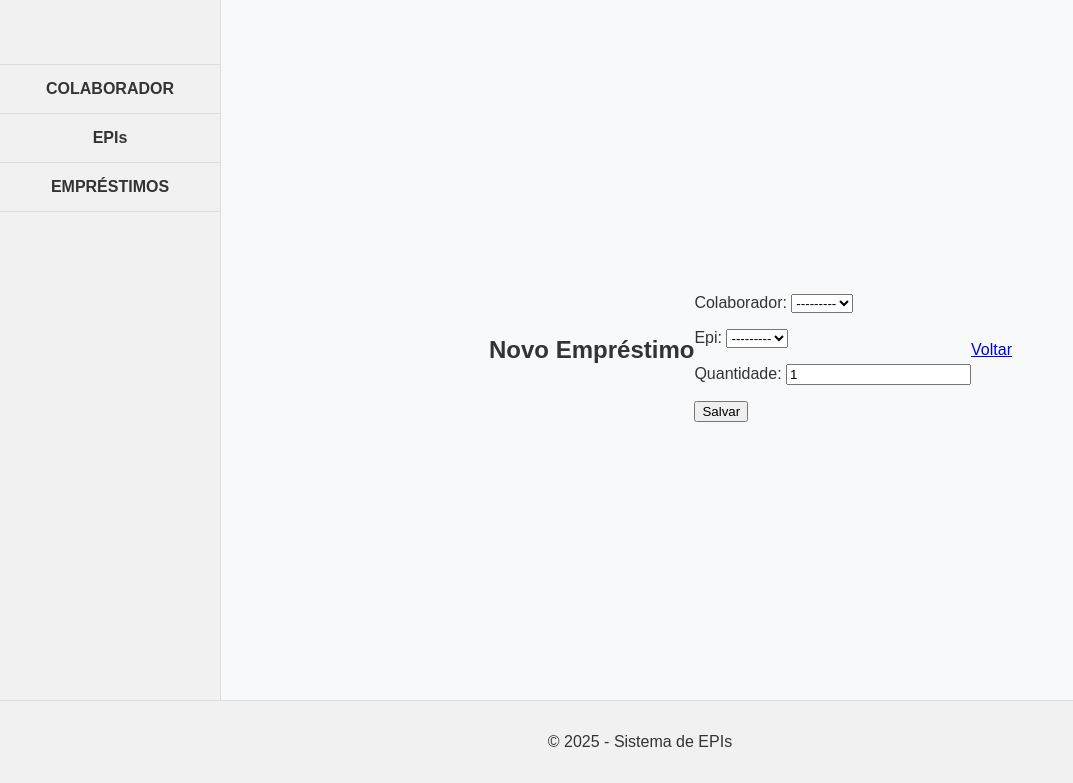
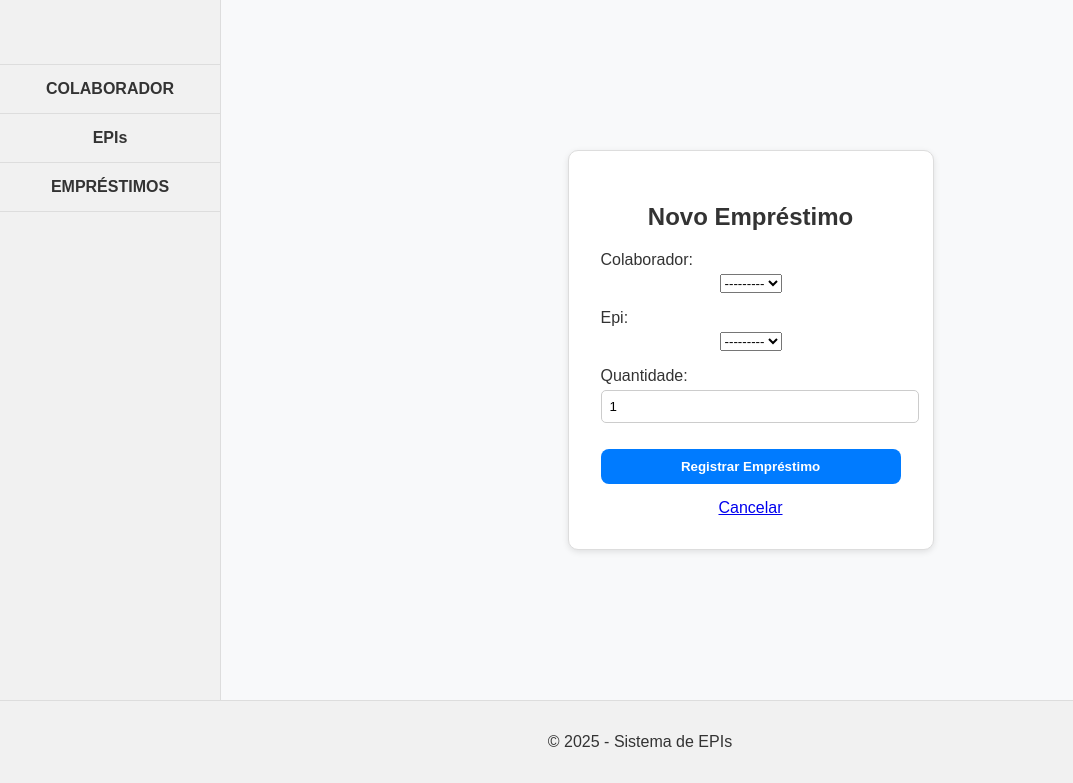
Before and after one commit to FelipeFernandesRib/gestao_epi, a Django app: page /emprestimos/novo/ in a window 1280 px wide. Shown: the part 112-895 px from the top of the page, without its empty margins (0-1073 px from the left). Run offline with Django 5.2, Linux system fonts and the light colour scheme; data that the repository does not hold is empty.

Commit message:
Refatora templates de empréstimos para melhorar a estrutura e a estilização dos formulários e listas

```diff
--- a/amb_vir/gestao_epi/emprestimos/templates/emprestimos/form.html
+++ b/amb_vir/gestao_epi/emprestimos/templates/emprestimos/form.html
@@ -1,10 +1,18 @@
-{% extends "basefinal.html" %}
+{% extends 'basefinal.html' %}
 {% block content %}
-    <h2>Novo Empréstimo</h2>
+
+<div class="form-box">
+    <h2>{% if form.instance.pk %}Editar Empréstimo{% else %}Novo Empréstimo{% endif %}</h2>
+
     <form method="post">
         {% csrf_token %}
         {{ form.as_p }}
-        <button type="submit" class="btn">Salvar</button>
+
+        <button type="submit" class="btn-adi">
+            {% if form.instance.pk %}Salvar Alterações{% else %}Registrar Empréstimo{% endif %}
+        </button>
+        <a href="{% url 'lista_emprestimos' %}" class="btn-cancel">Cancelar</a>
     </form>
-    <a href="{% url 'lista_emprestimos' %}" class="btn-secondary">Voltar</a>
+</div>
+
 {% endblock %}
```
Also changed, not shown: amb_vir/gestao_epi/emprestimos/templates/emprestimos/lista.html (+23 -6 lines).
